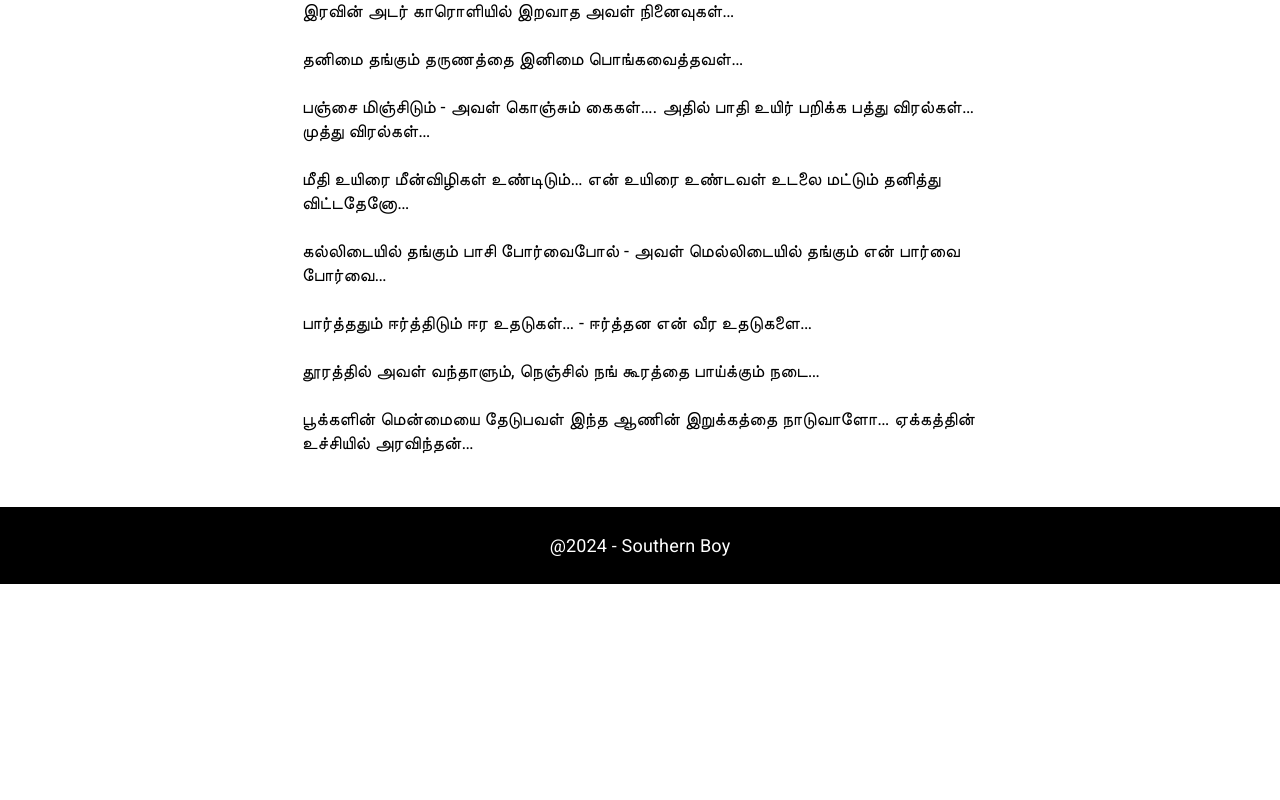
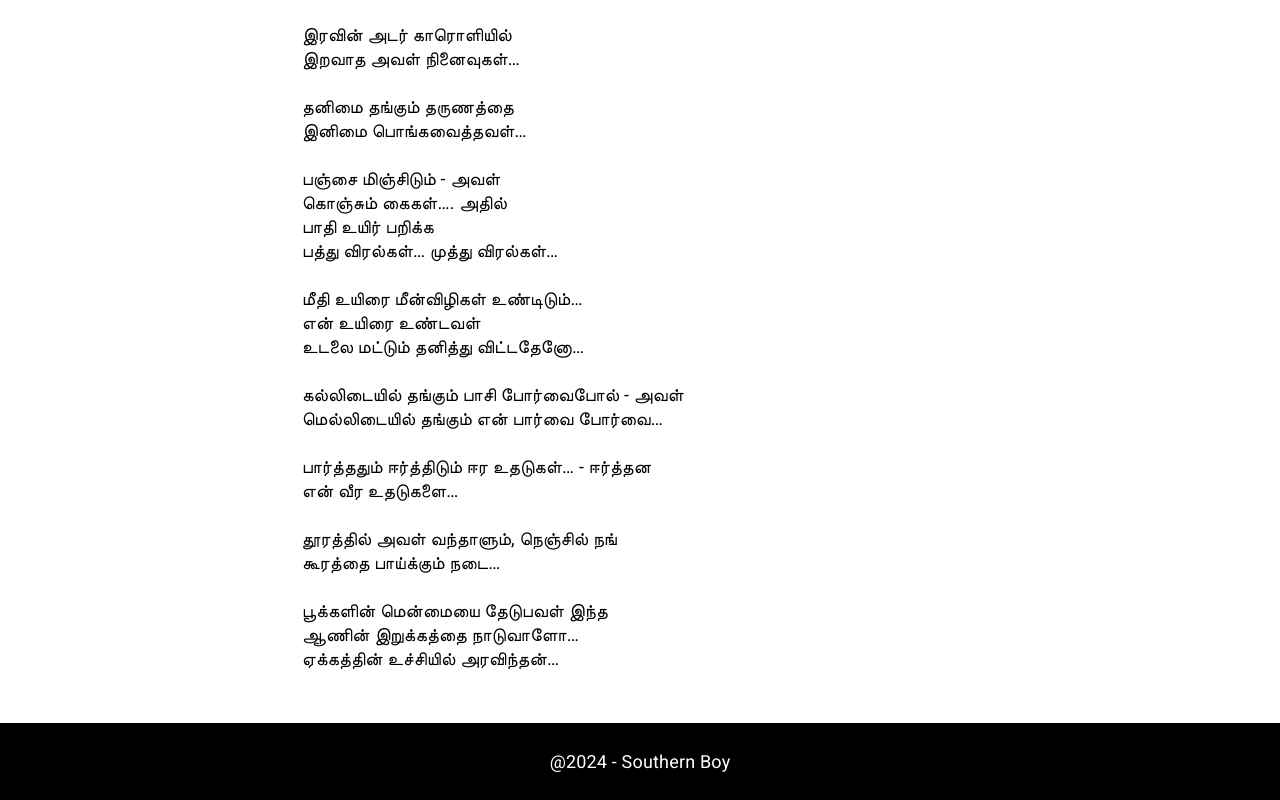
Before and after one commit to arihara-sudhan/ariyin-kavithaigal, a Jekyll site: the page built from _posts/2024-01-03-அவள்.md, in a window 1280 px wide and 1400 px high, scrolled down 396 px. Shown: the part 600-1400 px from the top of the window. Built offline with Jekyll 4.4.1, drawn with Linux system fonts in a browser that asks for light colours; before the commit the page ends 1580 px from its top, so only the background shows below that; some of the changed text lies outside the part shown; grey boxes are pictures that could not be loaded.

Commit message:
Adding Kavithaigal

```diff
--- a/_posts/2024-01-03-அவள்.md
+++ b/_posts/2024-01-03-அவள்.md
@@ -1,32 +1,32 @@
 ### அவள்
 <img src="https://www.animesoulking.com/wp-content/uploads/2023/03/yaoi-anime-740x414.jpg" width="100%">
-அவள் ஓர் அக்கறை…
+அவள் ஓர் அக்கறை…<br>
 தித்திக்கும் அவள் வார்த்தைகளோ சர்க்கரை…
 
-இரவின் அடர் காரொளியில்
+இரவின் அடர் காரொளியில்<br>
 இறவாத அவள் நினைவுகள்…
 
-தனிமை தங்கும் தருணத்தை
+தனிமை தங்கும் தருணத்தை<br>
 இனிமை பொங்கவைத்தவள்…
 
-பஞ்சை மிஞ்சிடும் - அவள்
-கொஞ்சும் கைகள்…. அதில்
-பாதி உயிர் பறிக்க
+பஞ்சை மிஞ்சிடும் - அவள்<br>
+கொஞ்சும் கைகள்…. அதில்<br>
+பாதி உயிர் பறிக்க<br>
 பத்து விரல்கள்… முத்து விரல்கள்…
 
-மீதி உயிரை மீன்விழிகள் உண்டிடும்…
-என் உயிரை உண்டவள்
+மீதி உயிரை மீன்விழிகள் உண்டிடும்…<br>
+என் உயிரை உண்டவள்<br>
 உடலை மட்டும் தனித்து விட்டதேனோ…
 
-கல்லிடையில் தங்கும் பாசி போர்வைபோல் - அவள்
+கல்லிடையில் தங்கும் பாசி போர்வைபோல் - அவள்<br>
 மெல்லிடையில் தங்கும் என் பார்வை போர்வை…
 
-பார்த்ததும் ஈர்த்திடும் ஈர உதடுகள்… - ஈர்த்தன
+பார்த்ததும் ஈர்த்திடும் ஈர உதடுகள்… - ஈர்த்தன<br>
 என் வீர உதடுகளை…
 
-தூரத்தில் அவள் வந்தாளும், நெஞ்சில் நங்
+தூரத்தில் அவள் வந்தாளும், நெஞ்சில் நங்<br>
 கூரத்தை பாய்க்கும் நடை…
 
-பூக்களின் மென்மையை தேடுபவள் இந்த
-ஆணின் இறுக்கத்தை நாடுவாளோ…
+பூக்களின் மென்மையை தேடுபவள் இந்த<br>
+ஆணின் இறுக்கத்தை நாடுவாளோ…<br>
 ஏக்கத்தின் உச்சியில் அரவிந்தன்…
```
Also changed, not shown: _posts/2024-01-03-அண்ணன்-தங்கை.md (+12 -12 lines), _posts/2024-01-03-உனக்கெனவே-நான்.md (+12 -12 lines), _posts/2024-01-03-காதல்.md (+14 -14 lines), _posts/2024-01-03-குழப்பம்.md (+15 -15 lines), _posts/2024-01-03-நீளுகிறது-ஏக்கம்.md (+11 -11 lines).
